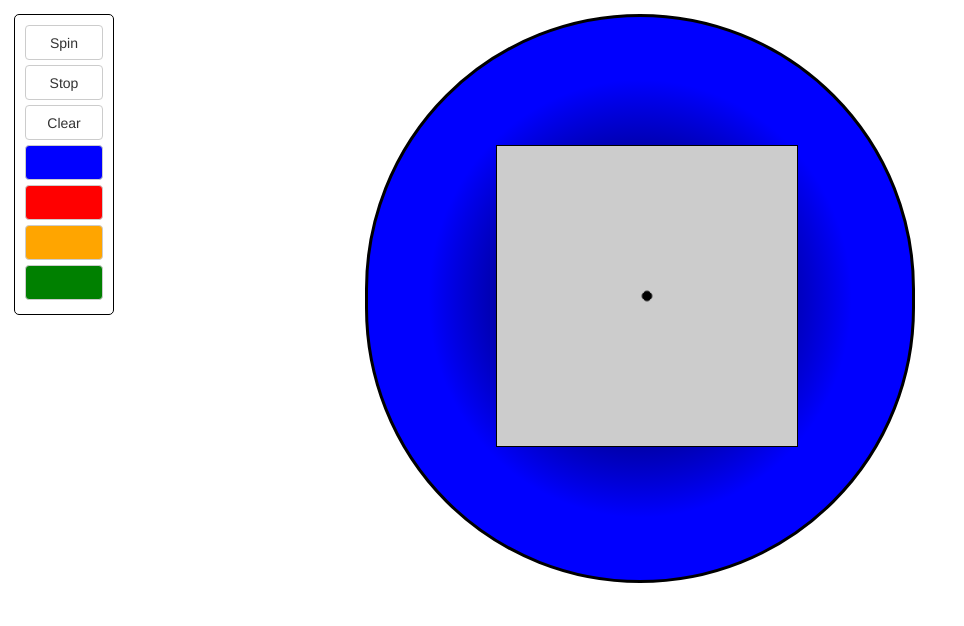
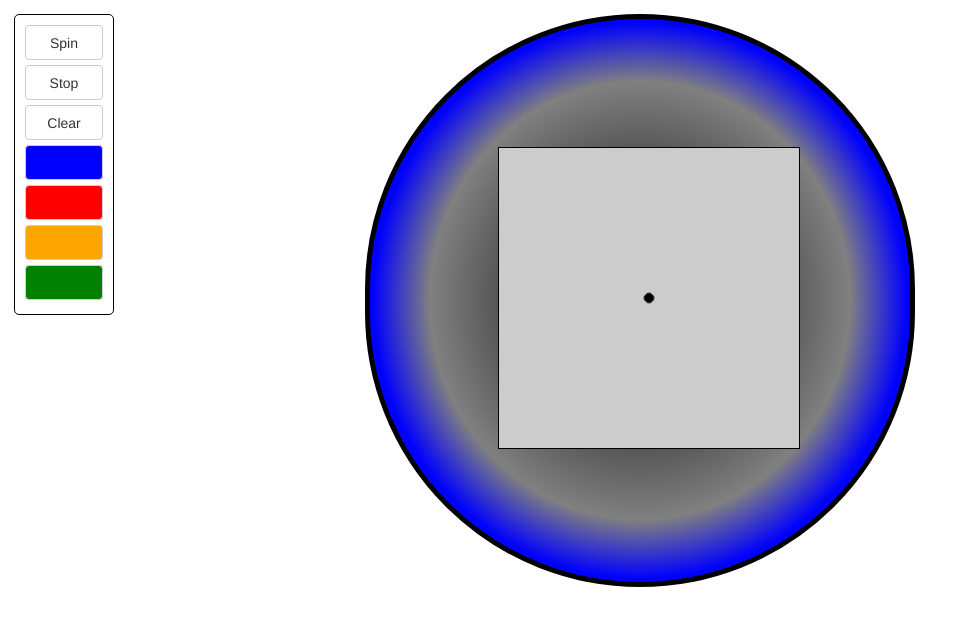
Before and after one commit to wesleylhandy/PaintWhirl, a plain HTML site: page index.html in a window 1280 px wide. Shown: the whole page, without its empty margins (0-964 px from the left). Drawn offline with Linux system fonts and the light colour scheme.

Commit message:
changed thickness of border and radial gradient to look more distinct from canvas

```diff
--- a/assets/css/style.css
+++ b/assets/css/style.css
@@ -26,12 +26,12 @@ body {
 }
 
 #canvas-wrapper {
-	border: 3px solid #000;
+	border: 5px solid #000;
 	width: 550px;
 	margin: 1em auto;
 	padding: 100px;
 	border-radius: 275px;
-	background-image: radial-gradient(black 0%, blue 55%);
+	background-image: radial-gradient(black 0%, grey 55%, blue 70%);
 }
 
 canvas {
--- a/assets/js/logic.js
+++ b/assets/js/logic.js
@@ -106,7 +106,7 @@ $(document).ready(function(){
 		//points = convertPoint(points.x, points.y);
 		console.log("Mousepos at X: " + points.x + " & Y: " + points.y);
 		if (spinning) {
-			$("#canvas-wrapper").css("background-image", 'radial-gradient(black 0%, blue 55%, ' + color + ' 70%)');
+			$("#canvas-wrapper").css("background-image", 'radial-gradient(black 0%, grey 55%, ' + color + ' 70%)');
 			dripPaint(points.x, points.y);
 		}
 	});
```
